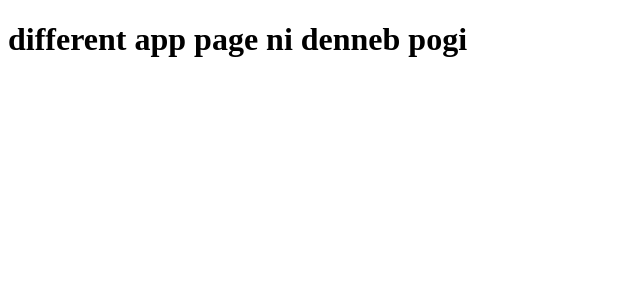
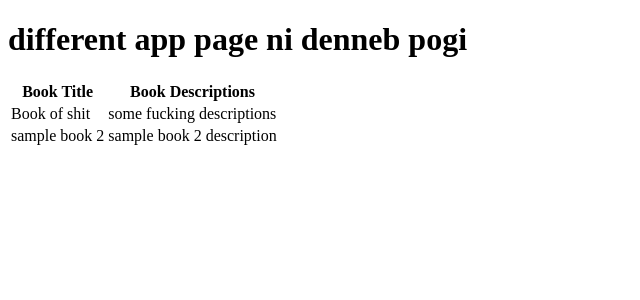
Before and after one commit to denneb-prosolutions/django-practice, a Django app: page /articles/denneb/ in a window 1280 px wide. Shown: the top 300 px of the page, without its empty margins (0-640 px from the left). Run offline with Django 4.2, Linux system fonts and the light colour scheme; data comes from the database, SQL or seed files in the repository; both versions use the stored data as it was after the commit.

Commit message:
day 2 practices

```diff
--- a/articles/admin.py
+++ b/articles/admin.py
@@ -1,5 +1,7 @@
 from django.contrib import admin
 from .models import Articles
+from .models import Books
 # Register your models here.
 
 admin.site.register(Articles)
+admin.site.register(Books)
--- a/articles/models.py
+++ b/articles/models.py
@@ -7,5 +7,13 @@ class Articles(models.Model):
     article_description = models.TextField()
     date = models.DateTimeField(auto_now_add=True)
 
-def __str__(self):
-    return self.article_name
+    def __str__(self):
+        return self.article_name
+
+class Books(models.Model):
+    book_name = models.CharField(max_length=100)
+    book_description = models.TextField(max_length=120)
+    datetime = models.DateTimeField(auto_now_add=True)
+
+    def __str__(self):
+        return self.book_name
--- a/articles/templates/articles/denneb_articles.html
+++ b/articles/templates/articles/denneb_articles.html
@@ -8,5 +8,23 @@
 </head>
 <body>
     <h1>different app page ni denneb pogi</h1>
+    <table>
+        <thead>
+            <tr>
+                <th>Book Title</th>
+                <th>Book Descriptions</th>
+            </tr>
+        </thead>
+
+        <tbody>
+            {% for book in books %}
+            <tr>
+                <td>{{book.book_name}}</td>
+                <td>{{book.book_description}}</td>
+            </tr>
+            {% endfor %}
+        </tbody>
+
+    </table>
 </body>
 </html>
--- a/articles/views.py
+++ b/articles/views.py
@@ -1,8 +1,11 @@
 from django.shortcuts import render
+from .models import Articles
+from .models import Books
 
 # Create your views here.
 def denneb_articles(request):
-    return render(request, "articles/denneb_articles.html")
+    books = Books.objects.all().order_by('datetime')
+    return render(request, "articles/denneb_articles.html" , {"books": books})
 
 def home(request):
     return render(request, "articles/home.html")
```
Also changed, not shown: articles/migrations/0003_books.py (added), db.sqlite3.
